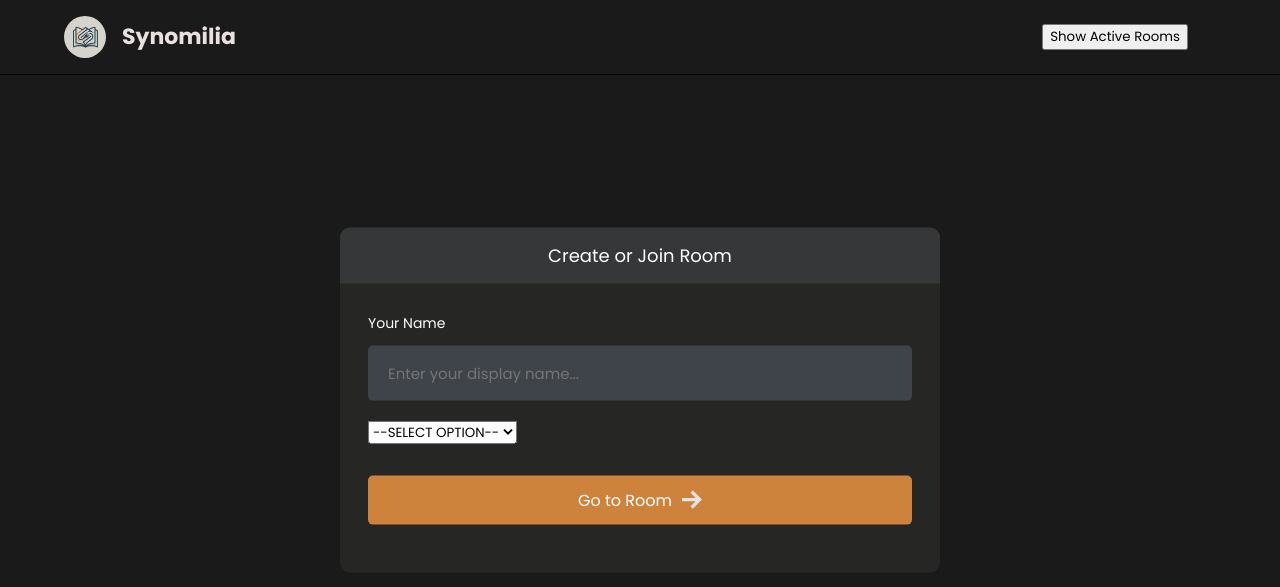
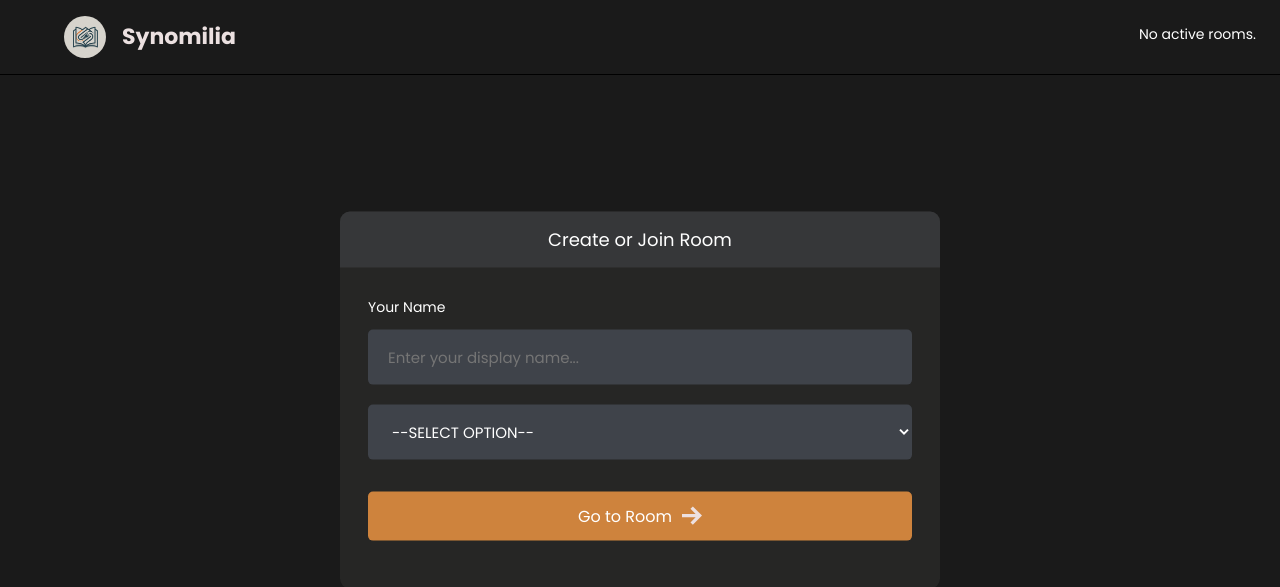
Before and after one commit to mritunjay2712/Synomilia, a Flask app: page / in a window 1280 px wide. Shown: the top 587 px of the page. Run offline with Flask 3, Linux system fonts and the light colour scheme; data that the repository does not hold is empty.

Commit message:
fixed ui

```diff
--- a/static/styles/main.css
+++ b/static/styles/main.css
@@ -1,7 +1,7 @@
-@import url('https://fonts.googleapis.com/css2?family=Poppins:wght@400;500;600;700;800&display=swap');
+@import url("https://fonts.googleapis.com/css2?family=Poppins:wght@400;500;600;700;800&display=swap");
 
 * {
-  font-family: 'Poppins', sans-serif;
+  font-family: "Poppins", sans-serif;
 }
 
 /* width */
@@ -29,11 +29,17 @@
 body {
   background-color: #1a1a1a;
   color: #fff;
-
+  position: relative;
   font-size: 14px;
   padding: 0;
   margin: 0;
   box-sizing: border-box;
+}
+
+button {
+  border: 0;
+  outline: 0;
+  cursor: pointer;
 }
 
 p,
@@ -95,10 +101,25 @@ a {
   text-decoration: none;
 }
 
+.form__field__wrapper input,
+.form__field__wrapper select {
+  box-sizing: border-box;
+  color: #fff;
+  width: 100%;
+  margin: 0;
+  border: none;
+  border-radius: 5px;
+  padding: 16px 20px;
+  font-size: 15px;
+  background-color: #3f434a;
+}
+
 #nav__links {
-  display: flex;
-  align-items: center;
-  column-gap: 2em;
+  position: absolute;
+  top: 0;
+  right: 0;
+  z-index: 999;
+  padding: 1.5pc;
 }
 
 .nav__link {
@@ -122,7 +143,7 @@ a {
   border-color: #845695;
 }
 
-#create__room__btn {
+.create__room__btn {
   display: block;
   background-color: #ce833d;
   padding: 8px 24px;
@@ -131,7 +152,7 @@ a {
   border-radius: 5px;
 }
 
-#create__room__btn:hover {
+.create__room__btn:hover {
   background-color: #845695;
 }
 
@@ -170,18 +191,18 @@ a {
     height: 1.5rem;
   }
   .nav__link,
-  #create__room__btn {
+  .create__room__btn {
     font-size: 0;
     border: none;
   }
 
-  #create__room__btn {
+  .create__room__btn {
     padding: 0;
     background-color: transparent;
     border-radius: 50%;
   }
 
-  #create__room__btn:hover {
+  .create__room__btn:hover {
     background-color: transparent;
   }
 }
--- a/templates/lobby.html
+++ b/templates/lobby.html
@@ -1,27 +1,41 @@
 <!DOCTYPE html>
 <html>
   <head>
-    <meta charset='utf-8'>
-    <meta http-equiv='X-UA-Compatible' content='IE=edge'>
+    <meta charset="utf-8" />
+    <meta http-equiv="X-UA-Compatible" content="IE=edge" />
     <title>Synomilia</title>
-    <meta name='viewport' content='width=device-width, initial-scale=1'>
-    <link rel='stylesheet' type='text/css' media='screen' href="{{ url_for('static', filename='styles/main.css') }}">
-    <link rel='stylesheet' type='text/css' media='screen' href="{{ url_for('static', filename='styles/lobby.css') }}">
+    <meta name="viewport" content="width=device-width, initial-scale=1" />
+    <link
+      rel="stylesheet"
+      type="text/css"
+      media="screen"
+      href="{{ url_for('static', filename='styles/main.css') }}"
+    />
+    <link
+      rel="stylesheet"
+      type="text/css"
+      media="screen"
+      href="{{ url_for('static', filename='styles/lobby.css') }}"
+    />
   </head>
   <body>
-
     <header id="nav">
       <div class="nav--list">
         <a href="{{ url_for('lobby') }}">
           <h3 id="logo">
-                    <img style="border-radius: 50%;" src="{{ url_for('static', filename='images/logo.jpeg') }}" alt="Site Logo">
+            <img
+              style="border-radius: 50%"
+              src="{{ url_for('static', filename='images/logo.jpeg') }}"
+              alt="Site Logo"
+            />
             <span>Synomilia</span>
           </h3>
         </a>
       </div>
 
+    </header>
     <div id="nav__links">
-            <button onclick="showActiveRooms()">Show Active Rooms</button>
+      <!-- <button onclick="showActiveRooms()">Show Active Rooms</button> -->
       <div id="active-rooms-container"></div>
       <!-- <a class="nav__link" href="{{ url_for('lobby') }}">
               Lobby
@@ -32,20 +46,22 @@
              <svg xmlns="http://www.w3.org/2000/svg" width="24" height="24" fill="#ede0e0" viewBox="0 0 24 24"><path d="M12 0c-6.627 0-12 5.373-12 12s5.373 12 12 12 12-5.373 12-12-5.373-12-12-12zm6 13h-5v5h-2v-5h-5v-2h5v-5h2v5h5v2z"/></svg>
           </a> -->
     </div>
-    </header>
 
     <main id="room__lobby__container">
-
       <div id="form__container">
         <div id="form__container__header">
           <p>Create or Join Room</p>
         </div>
 
         <form id="lobby__form" action="{{ url_for('room') }}">
-
           <div class="form__field__wrapper">
             <label>Your Name</label>
-                     <input type="text" name="name" required placeholder="Enter your display name..." />
+            <input
+              type="text"
+              name="name"
+              required
+              placeholder="Enter your display name..."
+            />
           </div>
 
           <div class="form__field__wrapper">
@@ -58,8 +74,18 @@
           </div>
 
           <div class="form__field__wrapper">
-                     <button type="submit">Go to Room
-                         <svg xmlns="http://www.w3.org/2000/svg" width="24" height="24" viewBox="0 0 24 24"><path d="M13.025 1l-2.847 2.828 6.176 6.176h-16.354v3.992h16.354l-6.176 6.176 2.847 2.828 10.975-11z"/></svg>
+            <button type="submit">
+              Go to Room
+              <svg
+                xmlns="http://www.w3.org/2000/svg"
+                width="24"
+                height="24"
+                viewBox="0 0 24 24"
+              >
+                <path
+                  d="M13.025 1l-2.847 2.828 6.176 6.176h-16.354v3.992h16.354l-6.176 6.176 2.847 2.828 10.975-11z"
+                />
+              </svg>
             </button>
           </div>
         </form>
@@ -67,23 +93,23 @@
     </main>
     <script>
       function showActiveRooms() {
-            fetch('/get_active_rooms')
-            .then(response => response.json())
-            .then(data => {
-                let container = document.getElementById('active-rooms-container');
-                container.innerHTML = '';
+        fetch("/get_active_rooms")
+          .then((response) => response.json())
+          .then((data) => {
+            let container = document.getElementById("active-rooms-container");
+            container.innerHTML = "";
 
             if (data.length > 0) {
-                    let list = document.createElement('ul');
-                    data.forEach(room => {
-                        let listItem = document.createElement('li');
+              let list = document.createElement("ul");
+              data.forEach((room) => {
+                let listItem = document.createElement("li");
                 listItem.textContent = room;
-                        listItem.addEventListener('click', () => joinRoom(room)); // Add click event to join room
+                listItem.addEventListener("click", () => joinRoom(room)); // Add click event to join room
                 list.appendChild(listItem);
               });
               container.appendChild(list);
             } else {
-                    container.textContent = 'No active rooms.';
+              container.textContent = "No active rooms.";
             }
           });
       }
@@ -91,7 +117,11 @@
       function joinRoom(room) {
         window.location = `room.html?room=${room}`; // Redirect to the selected room
       }
+      showActiveRooms();
     </script>
   </body>
-<script type="text/javascript" src="{{ url_for('static', filename='js/lobby.js') }}"></script>
+  <script
+    type="text/javascript"
+    src="{{ url_for('static', filename='js/lobby.js') }}"
+  ></script>
 </html>
--- a/templates/room.html
+++ b/templates/room.html
@@ -29,7 +29,7 @@
                 Lobby
                 <svg xmlns="http://www.w3.org/2000/svg" width="24" height="24" fill="#ede0e0" viewBox="0 0 24 24"><path d="M20 7.093v-5.093h-3v2.093l3 3zm4 5.907l-12-12-12 12h3v10h7v-5h4v5h7v-10h3zm-5 8h-3v-5h-8v5h-3v-10.26l7-6.912 7 6.99v10.182z"/></svg>
             </a> -->
-            <a class="nav__link" id="create__room__btn" href="{{ url_for('lobby') }}">
+            <a class="nav__link create__room__btn" href="{{ url_for('lobby') }}">
                 Create Room
                <svg xmlns="http://www.w3.org/2000/svg" width="24" height="24" fill="#ede0e0" viewBox="0 0 24 24"><path d="M12 0c-6.627 0-12 5.373-12 12s5.373 12 12 12 12-5.373 12-12-5.373-12-12-12zm6 13h-5v5h-2v-5h-5v-2h5v-5h2v5h5v2z"/></svg>
             </a>
@@ -51,7 +51,7 @@
             <div id="file-upload-section">
                 <label for="file-input">Upload File:</label>
                 <input type="file" id="file-input" name="file" accept="image/*, .pdf, .doc, .docx"> <!-- Accepts image, PDF, and Word document files -->
-                <button id="upload-btn">Upload</button>
+                <button class="nav__link create__room__btn" id="upload-btn">Upload</button>
             </div>
             <section id="uploads__container">
                 <h2>Uploaded Files</h2>
```
Also changed, not shown: static/styles/lobby.css (+26 -13 lines), static/styles/room.css (+40 -0 lines). Lines whose indentation alone changed are shown as unchanged.
